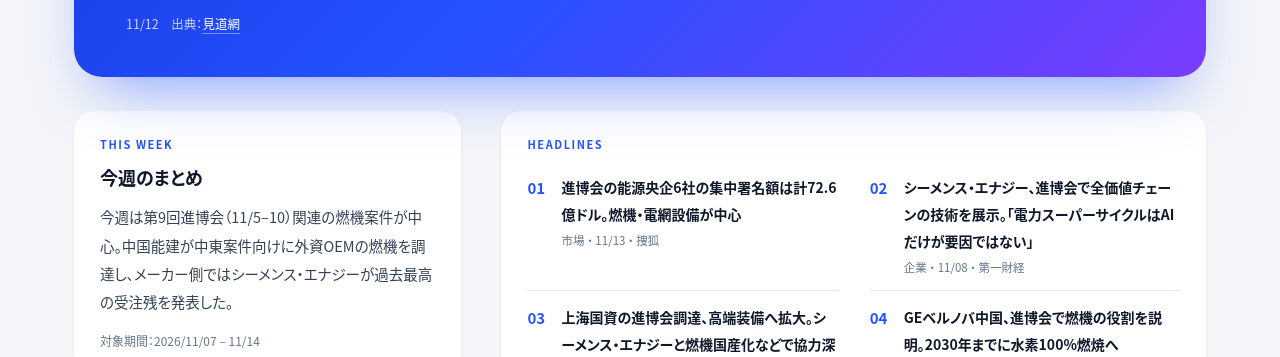
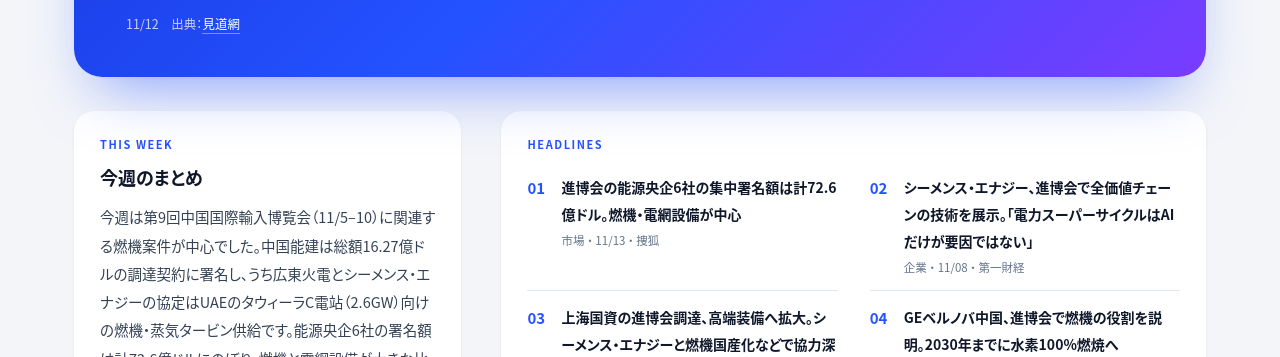
Before and after one commit to chiheruc-85/gt-watch, a plain HTML site: page index.html in a window 1280 px wide. Shown: the part 434-791 px from the top of the page. Drawn offline with Linux system fonts and the light colour scheme.

Commit message:
Equalize summary/headlines box heights; lengthen weekly summary
Co-Authored-By: Claude Sonnet 5.5 <noreply@anthropic.com>
Claude-Session: https://claude.ai/code/session_017MApqJ8BEvB1DaohmMpDRS

```diff
--- a/editions.json
+++ b/editions.json
@@ -3,7 +3,7 @@
   {
    "date": "2026-11-14",
    "period": "2026/11/07 – 11/14",
-   "summary": "今週は第9回進博会（11/5–10）関連の燃機案件が中心。中国能建が中東案件向けに外資OEMの燃機を調達し、メーカー側ではシーメンス・エナジーが過去最高の受注残を発表した。",
+   "summary": "今週は第9回中国国際輸入博覧会（11/5–10）に関連する燃機案件が中心でした。中国能建は総額16.27億ドルの調達契約に署名し、うち広東火電とシーメンス・エナジーの協定はUAEのタウィーラC電站（2.6GW）向けの燃機・蒸気タービン供給です。能源央企6社の署名額は計72.6億ドルにのぼり、燃機と電網設備が大きな比重を占めました。メーカー側ではシーメンス・エナジーが11月11日の決算で過去最高の受注残を発表し、GEベルノバ中国は2030年までの水素100%燃焼対応を表明しています。政策面では10/30に四部門が《燃機創新発展の指導意見》を公表し、2030年までの全産業チェーン構築を掲げました。",
    "news": [
     {
      "date": "11/12",
--- a/feed.xml
+++ b/feed.xml
@@ -1,2 +1,2 @@
 <?xml version="1.0" encoding="UTF-8"?>
-<rss version="2.0"><channel><title>中国ガスタービン・ウォッチ</title><link>https://chiheruc-85.github.io/gt-watch/</link><description>中国ガスタービン業界ニュースと週間コラム（毎朝更新）</description><language>ja</language><item><title>2026-11-14号｜中国能建、進博会で16.27億ドル調達契約。シーメンス・エナジー燃機をUAE・タウィーラC電站（2.6GW）へ</title><link>https://chiheruc-85.github.io/gt-watch/#d-20261114</link><guid isPermaLink="false">gt-watch-2026-11-14</guid><pubDate>Sat, 14 Nov 2026 07:00:00 +0800</pubDate><description>今週は第9回進博会（11/5–10）関連の燃機案件が中心。中国能建が中東案件向けに外資OEMの燃機を調達し、メーカー側ではシーメンス・エナジーが過去最高の受注残を発表した。 ／ 今週のコラム: 進博会が映した燃機市場のいま——逼迫する供給と「実績」という関門</description></item></channel></rss>
+<rss version="2.0"><channel><title>中国ガスタービン・ウォッチ</title><link>https://chiheruc-85.github.io/gt-watch/</link><description>中国ガスタービン業界ニュースと週間コラム（毎朝更新）</description><language>ja</language><item><title>2026-11-14号｜中国能建、進博会で16.27億ドル調達契約。シーメンス・エナジー燃機をUAE・タウィーラC電站（2.6GW）へ</title><link>https://chiheruc-85.github.io/gt-watch/#d-20261114</link><guid isPermaLink="false">gt-watch-2026-11-14</guid><pubDate>Sat, 14 Nov 2026 07:00:00 +0800</pubDate><description>今週は第9回中国国際輸入博覧会（11/5–10）に関連する燃機案件が中心でした。中国能建は総額16.27億ドルの調達契約に署名し、うち広東火電とシーメンス・エナジーの協定はUAEのタウィーラC電站（2.6GW）向けの燃機・蒸気タービン供給です。能源央企6社の署名額は計72.6億ドルにのぼり、燃機と電網設備が大きな比重を占めました。メーカー側ではシーメンス・エナジーが11月11日の決算で過去最高の受注残を発表し、GEベルノバ中国は2030年までの水素100%燃焼対応を表明しています。政策面では10/30に四部門が《燃機創新発展の指導意見》を公表し、2030年までの全産業チェーン構築を掲げました。 ／ 今週のコラム: 進博会が映した燃機市場のいま——逼迫する供給と「実績」という関門</description></item></channel></rss>
--- a/index.html
+++ b/index.html
@@ -225,7 +225,7 @@
   footer{background:#0f172a;margin-top:48px}
   @media (max-width:980px){.heads li:nth-last-child(2){border-bottom:1px solid var(--line)}}
   @media (max-width:640px){.hero .wrap{padding:40px 22px 36px}.band .wrap{padding:40px 22px 60px}}
-  .note{align-self:start}
+  .note{align-self:stretch}
 
   /* headline size + weekly column */
   .hero .wrap{padding:48px 52px 42px}
```
